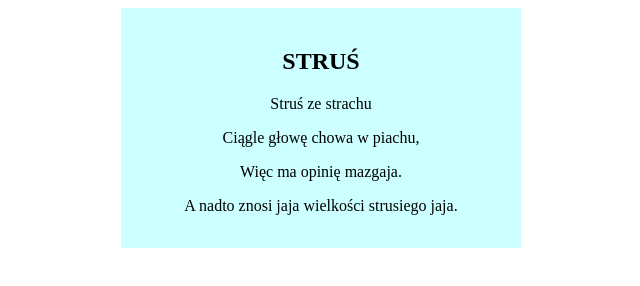
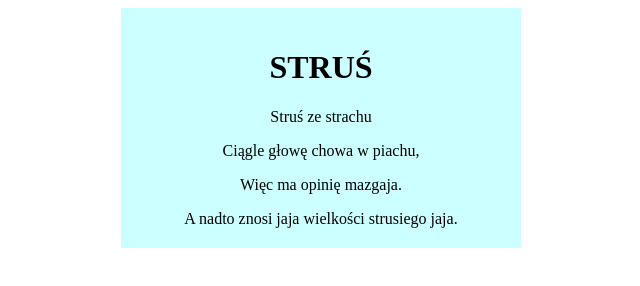
Before and after one commit to aklekot/learning-git-2, a plain HTML site: page index.html in a window 1280 px wide. Shown: the whole page, without its empty margins (319-959 px from the left). Drawn offline with Linux system fonts and the light colour scheme.

Commit message:
Change h2 to h1

```diff
--- a/index.html
+++ b/index.html
@@ -8,7 +8,7 @@
 </head>
 <body>
 <main>
-<h2>STRUŚ</h2>
+<h1>STRUŚ</h1>
 <p>Struś ze strachu</p>
 <p>Ciągle głowę chowa w piachu,</p>
 <p>Więc ma opinię mazgaja.</p>
```
